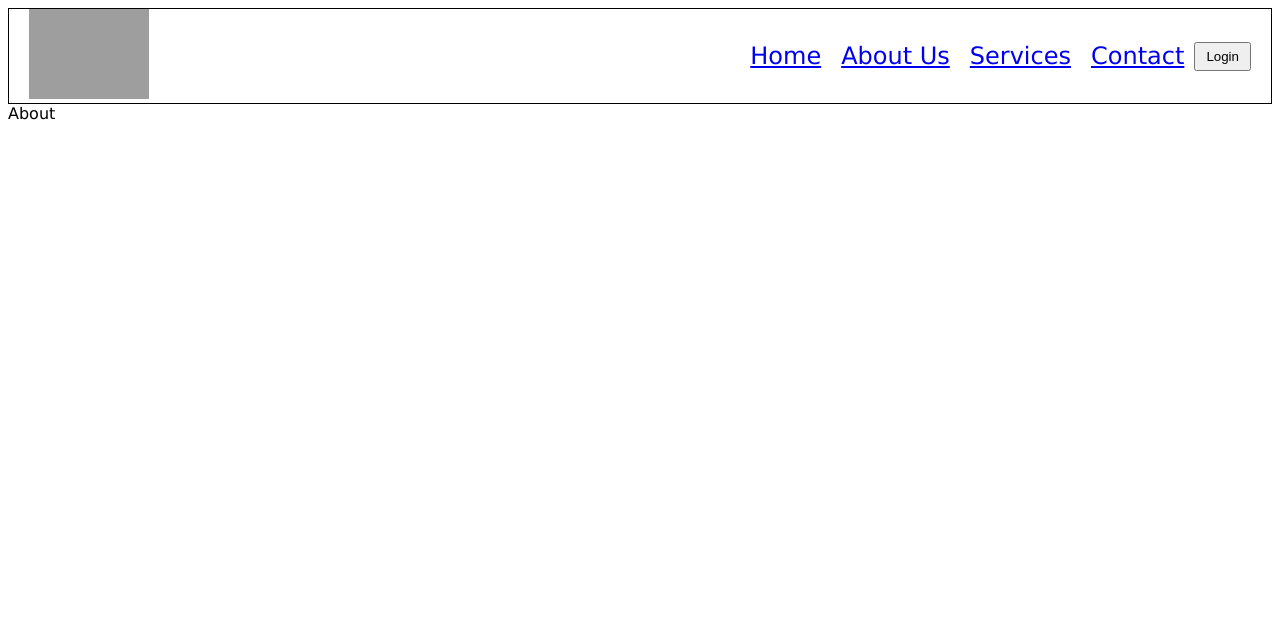
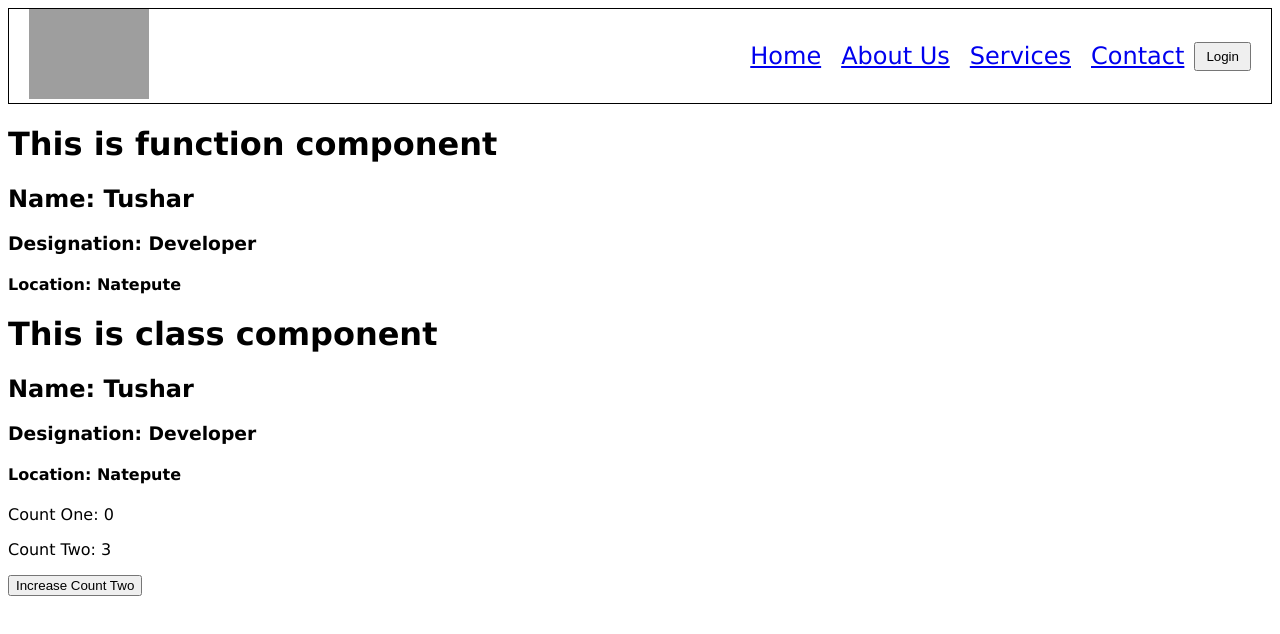
Before and after one commit to Tusharborate/namaste-react, a React (Vite) app: page /about in a window 1280 px wide. Shown: the top 634 px of the page. Built offline with nearby package versions, Linux system fonts and the light colour scheme; grey boxes are pictures that could not be loaded.

Commit message:
Episode  08 - Create class component and setState

```diff
--- a/src/components/About.js
+++ b/src/components/About.js
@@ -1,7 +1,17 @@
 import React from "react";
+import User from "./User.js";
+import UserClass from "./UserClass.js";
 
 const About = () => {
-  return <div>About</div>;
+  return (
+    <div>
+      <h1>This is function component</h1>
+      <User name="Tushar" designation="Developer" location="Natepute" />
+
+      <h1>This is class component</h1>
+      <UserClass name="Tushar" designation="Developer" location="Natepute" />
+    </div>
+  );
 };
 
 export default About;
--- a/src/components/Restaurant.js
+++ b/src/components/Restaurant.js
@@ -24,12 +24,12 @@ const Restaurant = () => {
   }
 
   console.log(restaurantInfo);
-  const { name, costForTwo, locality, avgRating } = restaurantInfo;
+  const { name, costForTwoMessage, locality, avgRating } = restaurantInfo;
 
   return (
     <div>
       <h2>Name: {name}</h2>
-      <p>Cost for Two Persons: {costForTwo}</p>
+      <p>Cost: {costForTwoMessage} persons</p>
       <p>Locality: {locality}</p>
       <p>Average Rating: {avgRating}</p>
     </div>
--- /dev/null
+++ b/src/components/User.js
@@ -0,0 +1,11 @@
+const User = (props) => {
+  return (
+    <>
+      <h2>Name: {props.name}</h2>
+      <h3>Designation: {props.designation}</h3>
+      <h4>Location: {props.location}</h4>
+    </>
+  );
+};
+
+export default User;
--- /dev/null
+++ b/src/components/UserClass.js
@@ -0,0 +1,35 @@
+import React from "react";
+
+class UserClass extends React.Component {
+  constructor(props) {
+    super(props);
+
+    this.state = {
+      count: 0,
+      countTwo: 3,
+    };
+  }
+
+  render() {
+    return (
+      <>
+        <h2>Name: {this.props.name}</h2>
+        <h3>Designation: {this.props.designation}</h3>
+        <h4>Location: {this.props.location}</h4>
+        <p>Count One: {this.state.count}</p>
+        <p>Count Two: {this.state.countTwo}</p>
+        <button
+          onClick={() => {
+            this.setState({
+              countTwo: this.state.countTwo + 1,
+            });
+          }}
+        >
+          Increase Count Two
+        </button>
+      </>
+    );
+  }
+}
+
+export default UserClass;
```
